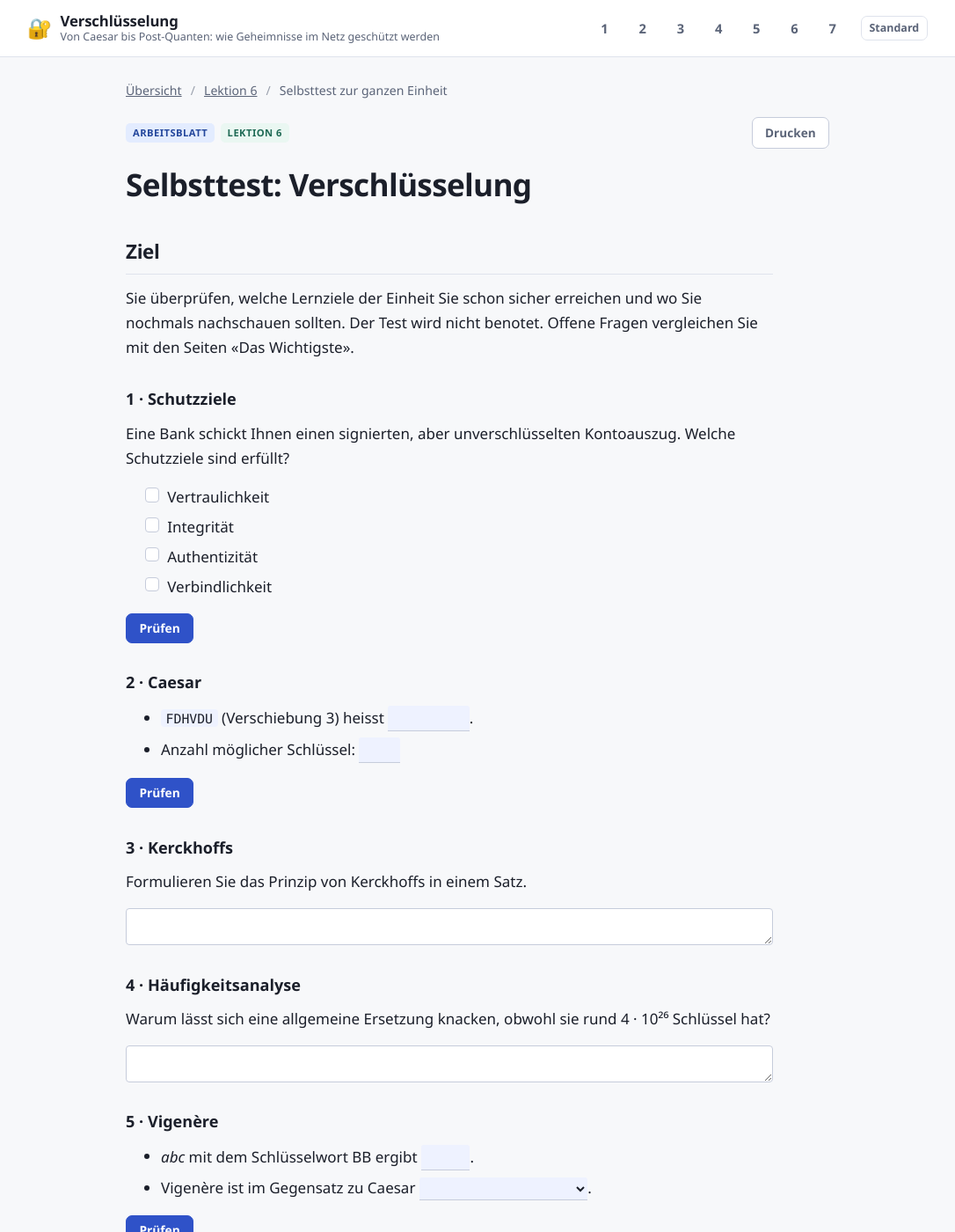
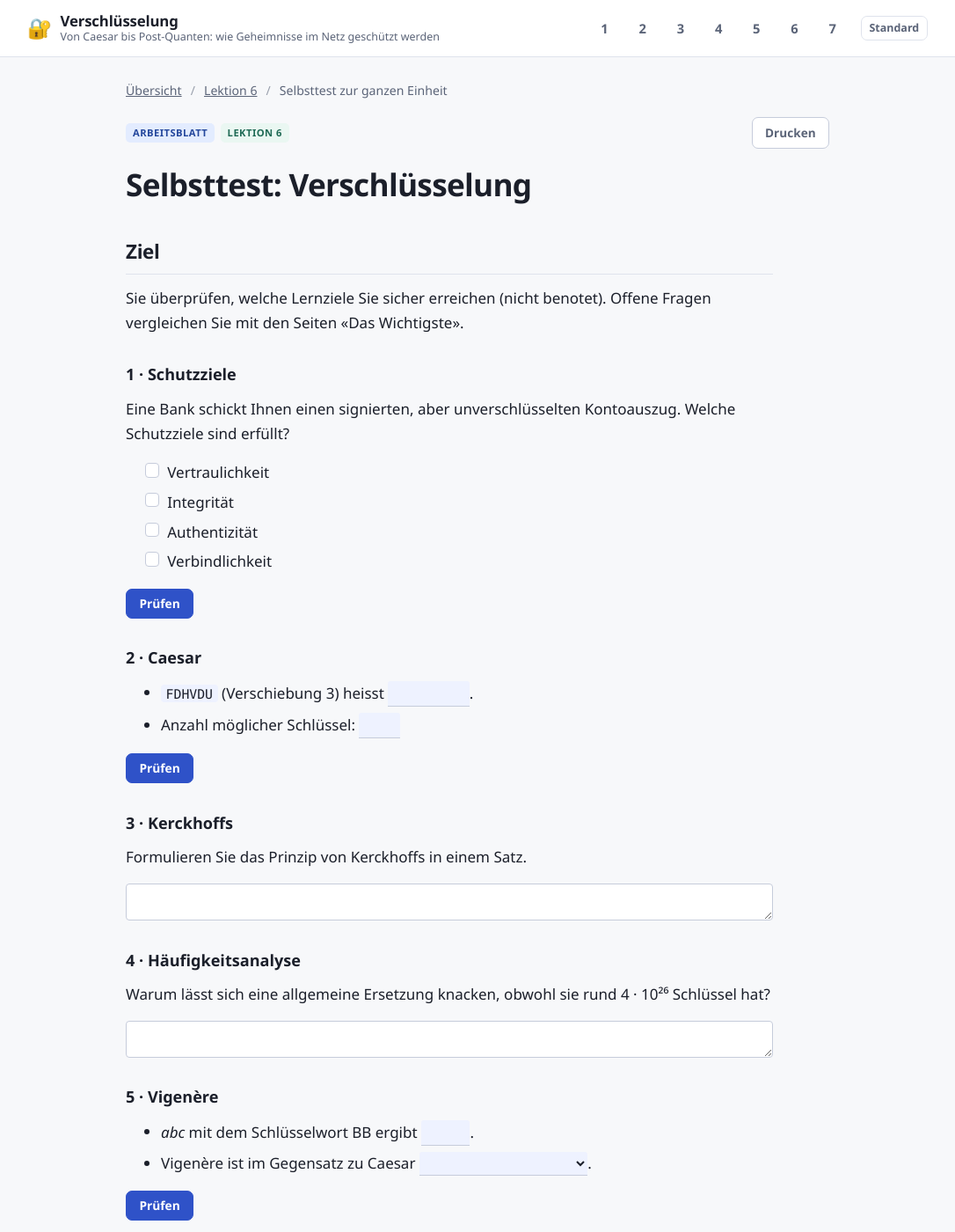
Before and after one commit to masta-nksa/Verschluesselung, a Jekyll site: the page built from lektionen/L6_Selbsttest.md, in a window 1280 px wide and 1400 px high. Shown: the whole window at 88% size, without its empty margins (97-1183 px from the left). Built offline with Jekyll 4.4.1, drawn with Linux system fonts in a browser that asks for light colours; our own code applies the rules of GitHub Pages for plain Markdown files.

Commit message:
Druck: Selbsttest und L4 auf eine Seite
Co-Authored-By: Claude Opus 5.5 <noreply@anthropic.com>

```diff
--- a/assets/css/unterricht.css
+++ b/assets/css/unterricht.css
@@ -900,7 +900,7 @@ a { color: var(--accent); }
   .prose .quadrat table { font-size: 6.6pt; }
   .prose .quadrat th, .prose .quadrat td { padding: 0 .12em; line-height: 1.1; font-size: 6.6pt; }
   .prose ul.checkliste { column-count: 2; column-gap: 1.2em; }
-  .prose ul.mc-liste { column-count: 2; column-gap: 1.2em; }
+  .prose ul.mc-liste.kurz { column-count: 2; column-gap: 1.2em; }
   .prose ul.mc-liste li { break-inside: avoid; }
   .prose ul, .prose ol { padding-left: 1.3em; }
   .prose li { margin-bottom: .05em; }
--- a/lektionen/L6_Selbsttest.md
+++ b/lektionen/L6_Selbsttest.md
@@ -11,9 +11,8 @@ reihenfolge: 20
 
 ## Ziel
 
-Sie überprüfen, welche Lernziele der Einheit Sie schon sicher erreichen und wo Sie nochmals
-nachschauen sollten. Der Test wird nicht benotet. Offene Fragen vergleichen Sie mit den Seiten
-«Das Wichtigste».
+Sie überprüfen, welche Lernziele Sie sicher erreichen (nicht benotet). Offene Fragen vergleichen
+Sie mit den Seiten «Das Wichtigste».
 
 ### 1 · Schutzziele
 
@@ -24,7 +23,7 @@ Schutzziele sind erfüllt?
 - [ ] Integrität
 - [ ] Authentizität
 - [ ] Verbindlichkeit
-{: .mc data-antwort="2 3 4"}
+{: .mc .kurz data-antwort="2 3 4"}
 
 ### 2 · Caesar
 
```
Also changed, not shown: lektionen/L4_Input_Asymmetrische_Verschluesselung.md (+1 -2 lines).
